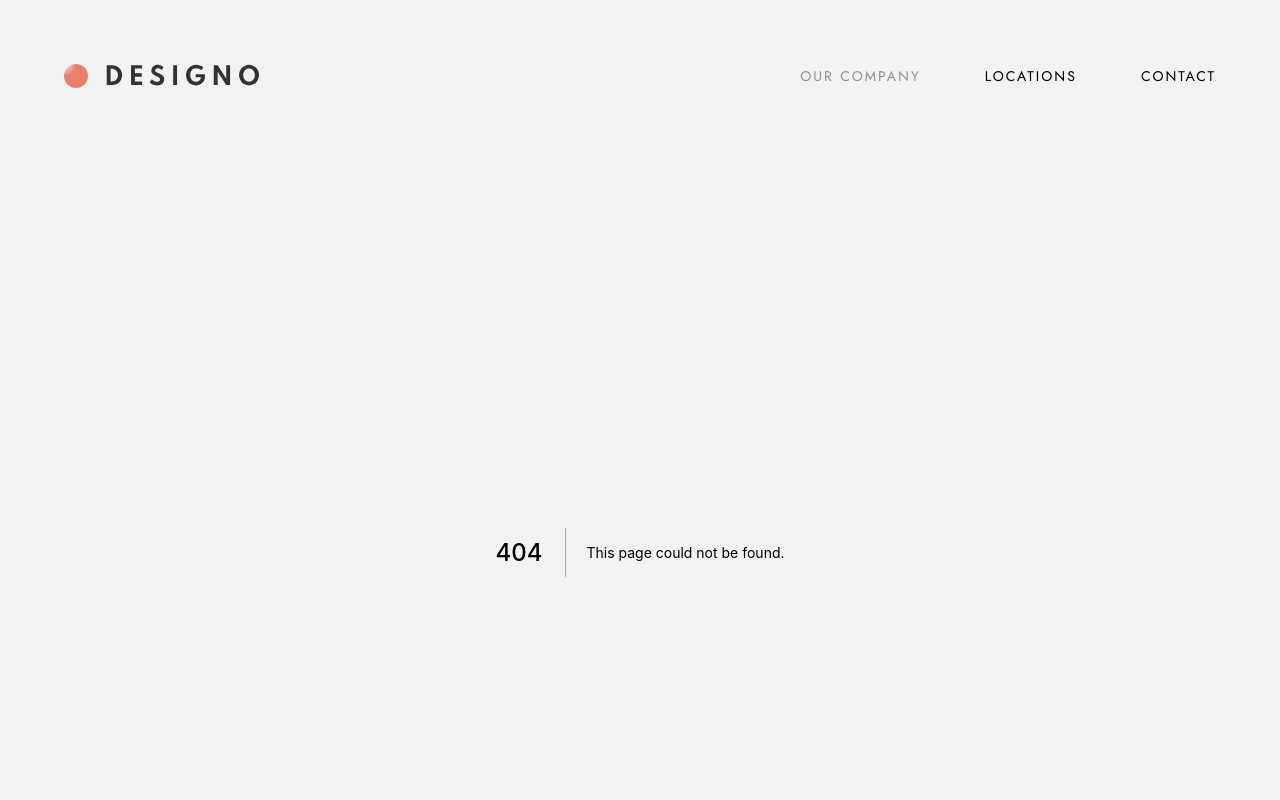
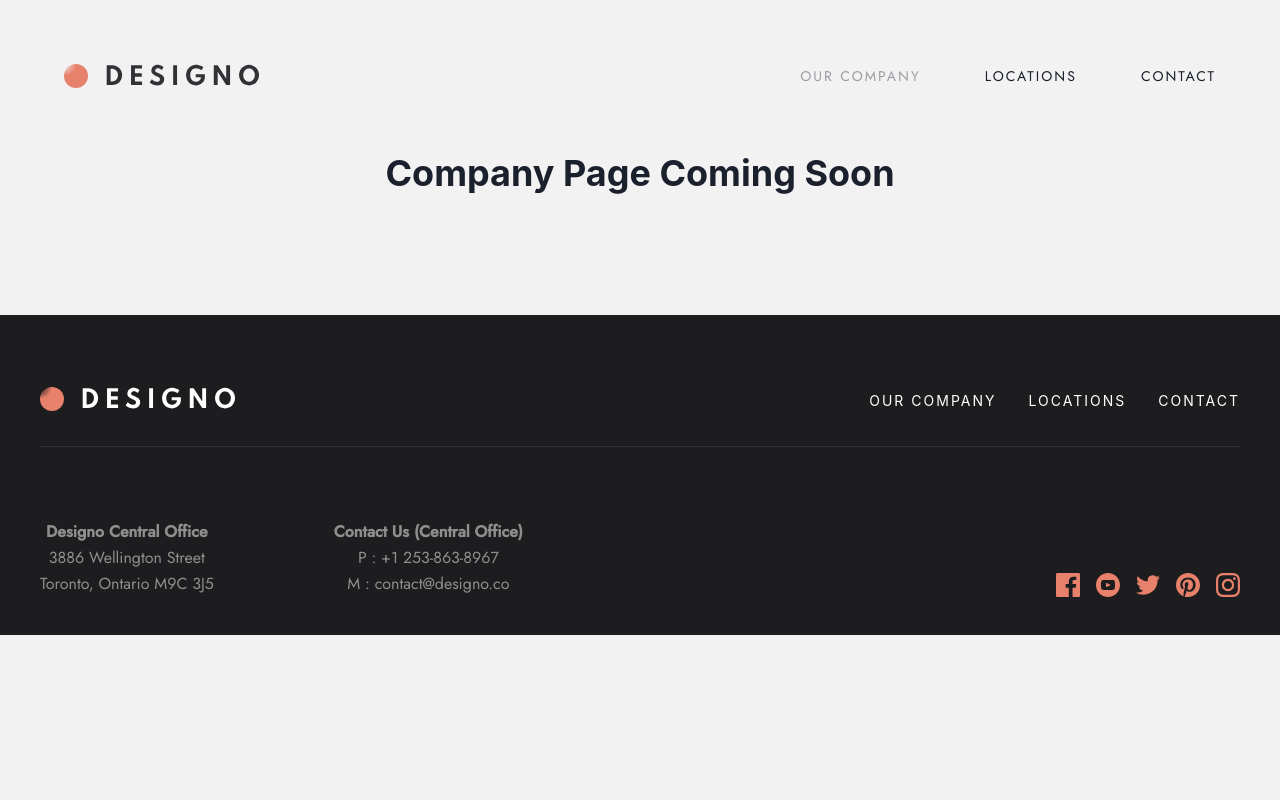
Before and after one commit to ahelmholz/designo, a Next.js app: page /company in a window 1280 px wide. Before the commit this address had no page. Shown: the top 800 px of the page. Built offline with nearby package versions, Linux system fonts and the light colour scheme.

Commit message:
add: company page coming soon

```diff
--- /dev/null
+++ b/pages/company.tsx
@@ -0,0 +1,12 @@
+import React from "react";
+import {Heading} from "@chakra-ui/react";
+
+const CompanyPage = () => {
+    return (
+        <div>
+        <Heading textAlign="center"> Company Page Coming Soon</Heading>
+        </div>
+    )
+}
+
+export default CompanyPage;
```
